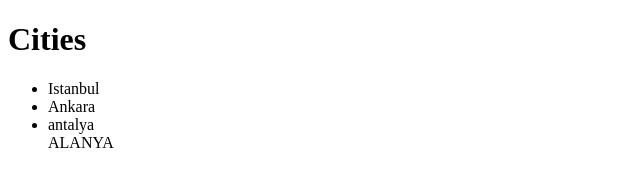
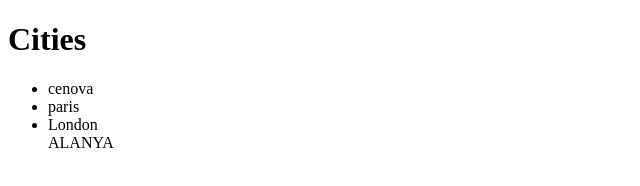
Before and after one commit to AsirD06/t126, a plain HTML site: page index.html in a window 1280 px wide. Shown: the full height of the page, 0-640 px from the left. Drawn offline with Linux system fonts and the light colour scheme.

Commit message:
last commit

```diff
--- a/index.html
+++ b/index.html
@@ -8,9 +8,9 @@
 <body>
     <h1>Cities</h1>
 <ul>
-<li>Istanbul</li>
-<li>Ankara</li>
-<li>antalya</li>
+<li>cenova</li>
+<li>paris</li>
+<li>London</li>
 
 ALANYA</ul>
 
```
